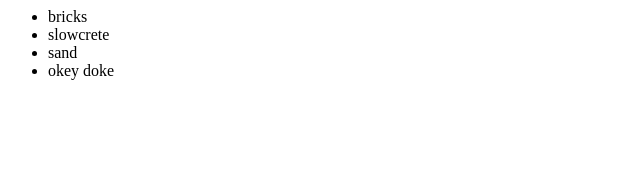
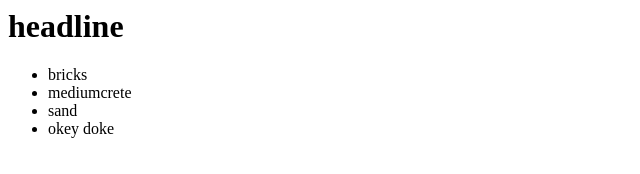
Before and after one commit to justinturnerio/port, a plain HTML site: page index.html in a window 1280 px wide. Shown: the whole page, without its empty margins (0-640 px from the left). Drawn offline with Linux system fonts and the light colour scheme.

Commit message:
add headline

```diff
--- a/index.html
+++ b/index.html
@@ -1,9 +1,10 @@
 <html>
 	<body>
 		<div>
+			<h1>headline</h1>
 			<ul>
 				<li>bricks</li>
-				<li>slowcrete</li>
+				<li>mediumcrete</li>
 				<li>sand</li>
 				<li>okey doke</li>
 			</ul>
```
